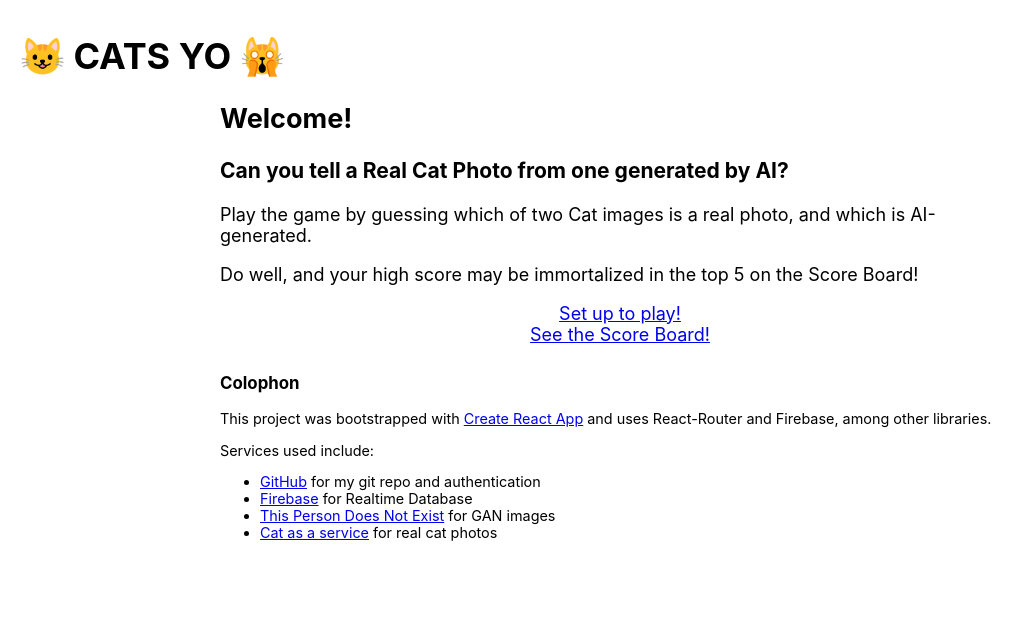
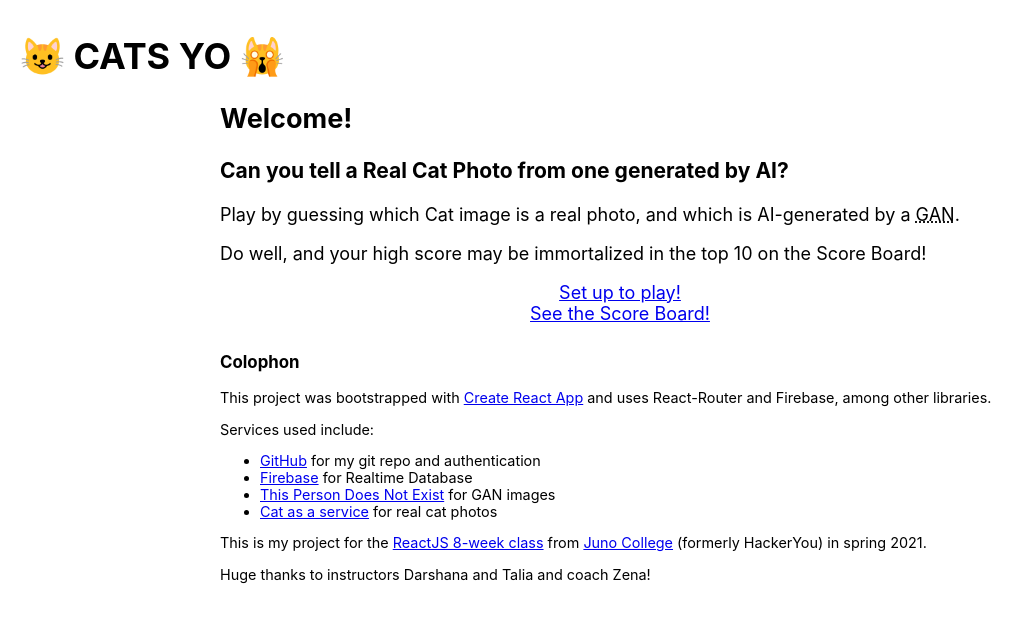
Before and after one commit to lars-o-matic/lars-react-project, a React (Create React App) app: page / in a window 1280 px wide. Shown: the top 622 px of the page, without its empty margins (0-1033 px from the left). Built offline with nearby package versions, Linux system fonts and the light colour scheme.

Commit message:
fix list key warning; make TopN a property; update README and Welcome

```diff
--- a/src/App.js
+++ b/src/App.js
@@ -29,6 +29,9 @@ class App extends Component {
       userGameData: initGameData
     }
   }
+
+  // Global properties
+  scoreBoardTopN = 10;
 
   // Setup sets username and maxRounds
   handleSetup = (name, rounds) => {
@@ -76,7 +79,7 @@ class App extends Component {
         <h1>😺 CATS YO 🙀</h1>
         <Switch>
           <Route exact path="/">
-            <Welcome />
+            <Welcome topN={this.scoreBoardTopN} />
           </Route>
           <Route path="/setup">
             <Setup handleSetup={this.handleSetup} />
@@ -92,7 +95,7 @@ class App extends Component {
             <GameSummary userGameData={this.state.userGameData} />
           </Route>
           <Route path="/scores">
-            <ScoreBoard topN={5} canPlayAgain={this.state.userGameData.userName!==""}/>
+            <ScoreBoard topN={this.scoreBoardTopN} canPlayAgain={this.state.userGameData.userName!==""}/>
           </Route>
         </Switch>
         </div>
--- a/src/ScoreBoard.js
+++ b/src/ScoreBoard.js
@@ -21,10 +21,10 @@ class ScoreBoard extends Component {
       const rawData = snapshot.val();
       const highScores = [];
       // populate array with row objects, each having: createdDate, userName, score, rounds, calculated percentage
-      for (let key in rawData) {
-        const { createdDate, userName, score, rounds } = rawData[key];
+      for (let id in rawData) {
+        const { createdDate, userName, score, rounds } = rawData[id];
         const percentage = Math.round(1000 * score / rounds) / 10;
-        highScores.push({ key, createdDate, userName, score, rounds, percentage });
+        highScores.push({ id, createdDate, userName, score, rounds, percentage });
       }
 
       highScores.sort((a, b) => {
@@ -59,10 +59,10 @@ class ScoreBoard extends Component {
             </tr>
           </thead>
           <tbody>
-          {this.state.scores.map((row, key) => {
+          {this.state.scores.map((row) => {
           let date = new Date(row.createdDate);
           return(
-            <tr>
+            <tr key={row.id}>
               <td>{row.userName}</td>
               <td>{row.score} / {row.rounds}</td>
               <td>{row.percentage}%</td>
--- a/src/Welcome.js
+++ b/src/Welcome.js
@@ -9,8 +9,8 @@ class Welcome extends Component {
             <section id="intro">
                 <h2>Welcome!</h2>
                 <h3>Can you tell a Real Cat Photo from one generated by AI?</h3>
-                <p>Play the game by guessing which of two Cat images is a real photo, and which is AI-generated.</p>
-                <p>Do well, and your high score may be immortalized in the top 5 on the Score Board!</p>
+                <p>Play by guessing which Cat image is a real photo, and which is AI-generated by a <abbr title="Generative Adversarial Network">GAN</abbr>.</p>
+                <p>Do well, and your high score may be immortalized in the top {this.props.topN} on the Score Board!</p>
                 <Link to="/setup">Set up to play!</Link>
                 <Link to="/scores">See the Score Board!</Link>
 
@@ -24,6 +24,8 @@ class Welcome extends Component {
                     <li><a href="https://thispersondoesnotexist.com/" rel="noreferrer" target="_blank">This Person Does Not Exist</a> for GAN images</li>
                     <li><a href="https://cataas.com/" rel="noreferrer" target="_blank">Cat as a service</a> for real cat photos</li>
                   </ul>
+                  <p>This is my project for the <a rel="noreferrer" target="_blank" href="https://junocollege.com/course/react">ReactJS 8-week class</a> from <a rel="noreferrer" target="_blank" href="https://junocollege.com">Juno College</a> (formerly HackerYou) in spring 2021.</p>
+                  <p>Huge thanks to instructors Darshana and Talia and coach Zena!</p>
                 </div>
             </section>
         );
```
Also changed, not shown: 1 other file (tests, documents, lock files or other folders).
